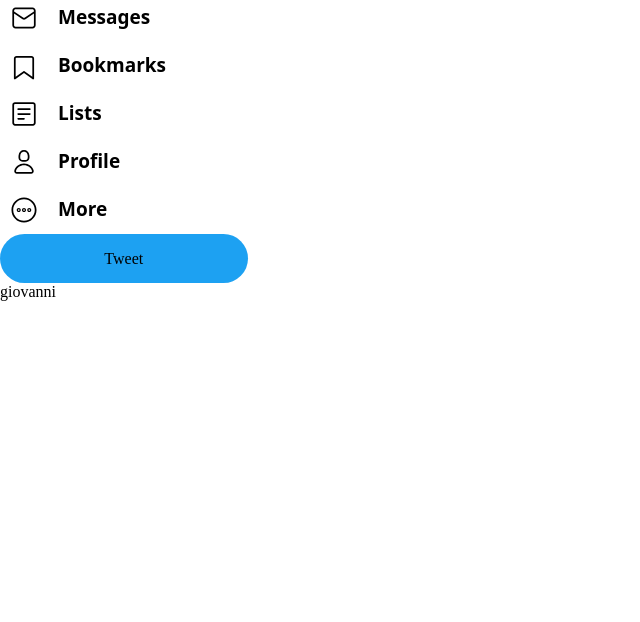
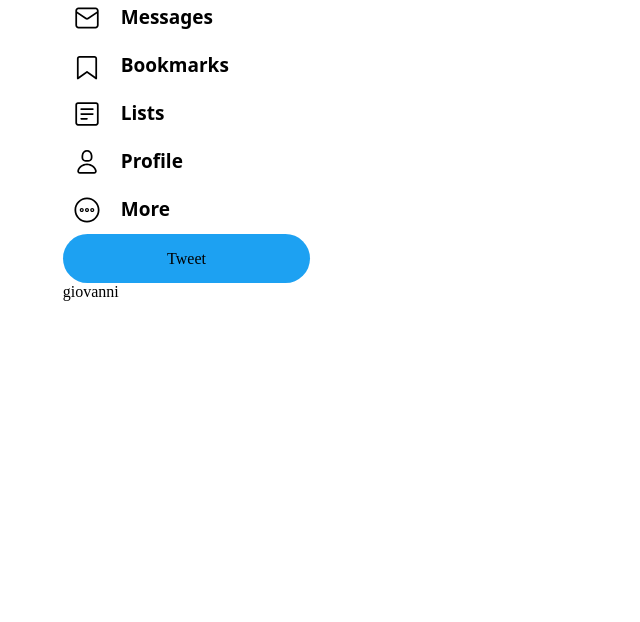
Before and after one commit to gesab001/prayter, a plain HTML site: page test.html in a window 1280 px wide. Shown: the part 178-800 px from the top of the page, without its empty margins (0-640 px from the left). Drawn offline with Linux system fonts and the light colour scheme.

```diff
--- a/test.html
+++ b/test.html
@@ -45,7 +45,7 @@
 
 
 <div style="display: flex;flex-direction: row;height: 100%;">
-<header style="display:flex; flex-direction; column; align-items:flex-end;height: 100%;flex-direction: column;">
+<div style="min-width: calc(62.79px);"></div><header style="display:flex; flex-direction; column; align-items:flex-end;height: 100%;flex-direction: column;">
 <div style="width: 275px;">
 <div style="display:flex; flex-direction: column">
 <div>
```
